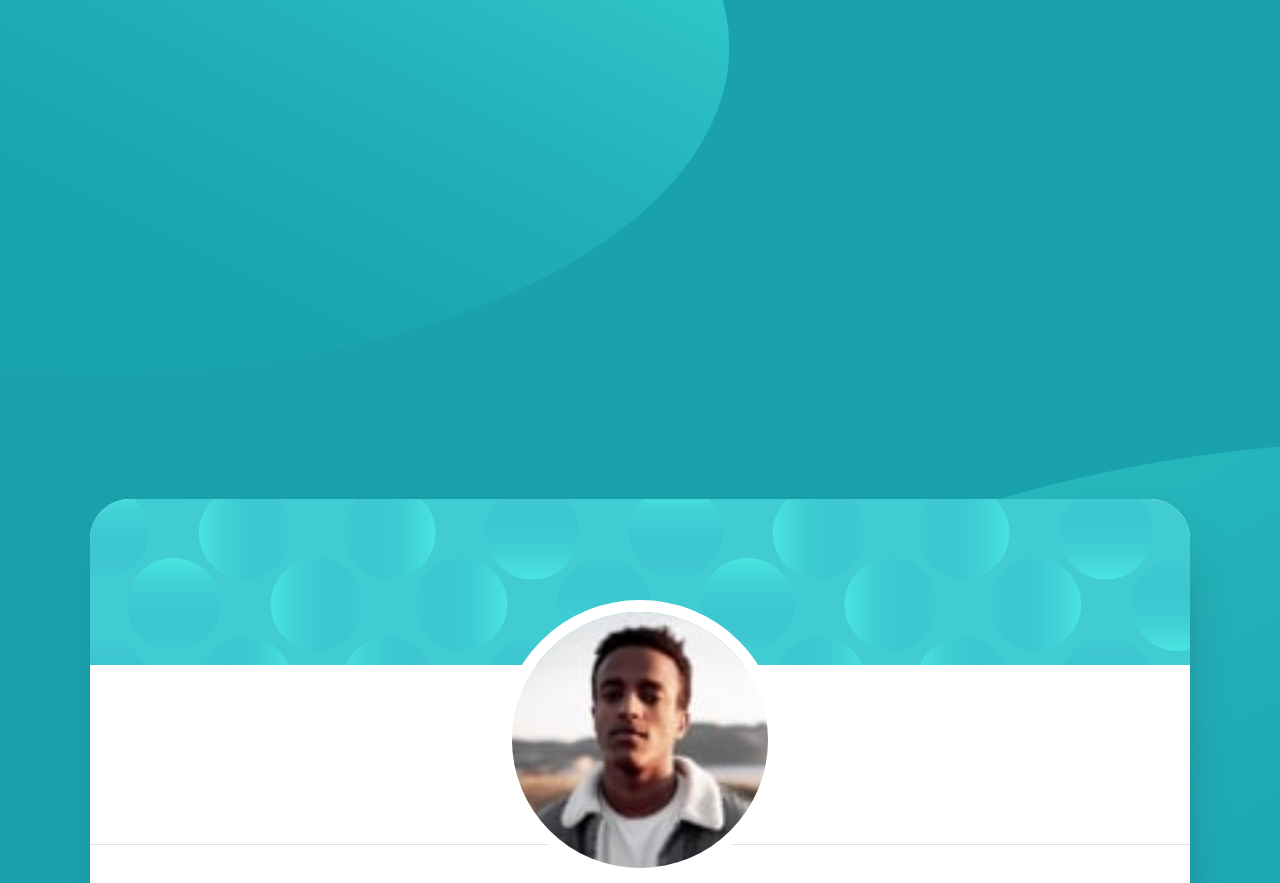
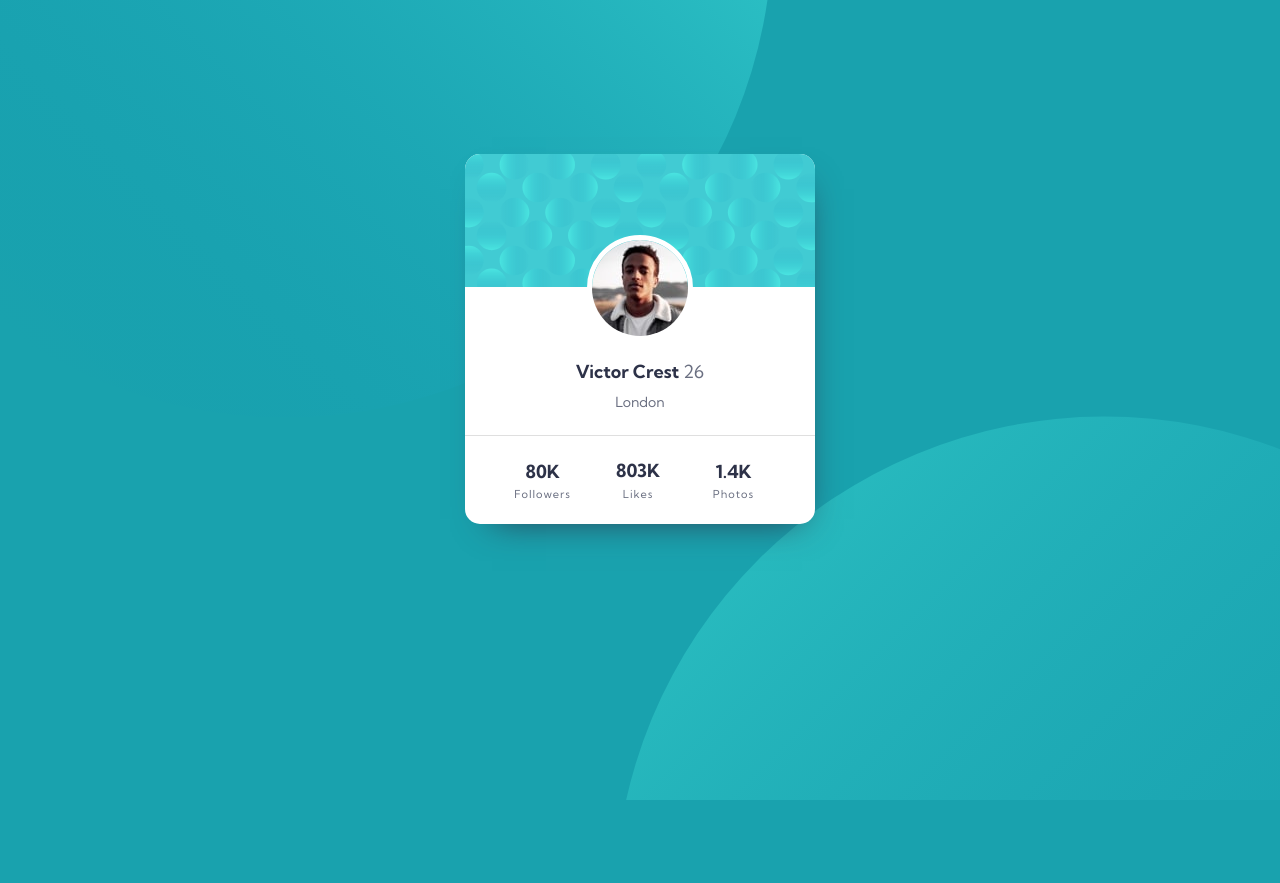
Before and after one commit to vanja-stojanovic-quantox/profile-card, a plain HTML site: page index.html in a window 1280 px wide. Shown: the top 883 px of the page. After the commit the page ends 800 px from the top, so only its background shows below. Drawn offline with Linux system fonts and the light colour scheme.

Commit message:
Finished task.

```diff
--- /dev/null
+++ b/css/style.scss
@@ -0,0 +1,167 @@
+$font-stack: 'Kumbh Sans', sans-serif;
+$font-18: 18px;
+$dark-cyan-color: hsl(185, 75%, 39%);
+$very-dark-desaturated-blue-color: hsl(229, 23%, 23%);
+$dark-grayish-blue-color: hsl(227, 10%, 46%);
+$dark-gray-color: hsl(0deg 0% 59% / 30%);
+$gray-color: hsl(227, 10%, 46%);
+$white-color: white;
+
+body {
+    font-family: $font-stack;
+    margin: 0;
+    background-color: $dark-cyan-color;
+    background-image: url("../images/bg-pattern-top.svg"), url("../images/bg-pattern-bottom.svg");
+    background-repeat: no-repeat, no-repeat;
+    background-position-x: -16vw, 48vw;
+    background-position-y: -70vh, 52vh;
+}
+
+.profile-card {
+    background-color: $white-color;
+    height: 370px;
+    width: 350px;
+    margin: 12% auto;
+    border-radius: 15px;
+    box-shadow: 7px 15px 35px -20px hsl(229deg 23% 23%);
+}
+
+.profile-card .card-top {
+    height: 36%;
+    width: 100%;
+    background-image: url("../images/bg-pattern-card.svg");
+    background-repeat: no-repeat;
+    background-size: cover;
+    border-radius: 15px 15px 0 0;
+}
+
+.profile-card .card-middle {
+    height: 40%;
+    width: 100%;
+    background-color: $white-color;
+}
+
+.card-middle .card-image {
+    margin: auto;
+    position: relative;
+    top: -35%;
+    display: block;
+    border-radius: 50%;
+    border: 5px solid $white-color;
+    background-color: $white-color;
+}
+
+.card-middle .name {
+    font-size: $font-18;
+    font-weight: 700;
+    color: $very-dark-desaturated-blue-color;
+    text-align: center;
+    top: -34%;
+    position: relative;
+}
+
+.card-middle .age {
+    color: $gray-color;
+    font-weight: 400;
+}
+
+.card-middle .city {
+    color: $gray-color;
+    font-weight: 400;
+    font-size: 14px;
+    text-align: center;
+    top: -40%;
+    position: relative;
+}
+
+.profile-card .card-bottom {
+    height: 24%;
+    width: 100%;
+    border-top: 1px solid $dark-gray-color;
+}
+
+.card-bottom .bottom {
+    height: 24%;
+    width: 83%;
+    margin: 0 auto;
+    padding: 0 22px;
+}
+
+.card-bottom .bottom .followers {
+    display: inline-block;
+    text-align: center;
+    width: 33%;
+    height: 24%;
+}
+
+.card-bottom .bottom .likes {
+    display: inline-block;
+    text-align: center;
+    width: 30%;
+    height: 24%;
+}
+
+.card-bottom .bottom .photos {
+    display: inline-block;
+    text-align: center;
+    width: 33%;
+    height: 24%;
+}
+
+.card-bottom .bottom .data-number {
+    font-size: $font-18;
+    font-weight: 700;
+    color: $very-dark-desaturated-blue-color;
+    margin-top: 25%;
+}
+
+.card-bottom .bottom .data {
+    font-size: 11px;
+    font-weight: 400;
+    color: $dark-grayish-blue-color;
+    margin-top: -14%;
+    letter-spacing: 1px;
+}
+
+@media only screen and (max-device-width: 375px) {
+    body {
+        background-position-x: -44vw, 44vw;
+        background-position-y: -41vh, 43vh;
+        background-size: 100% 69%, 175% 77%;
+    }
+
+    .profile-card {
+        height: 374px;
+        width: 326px;
+        margin: 39% auto 0 auto;
+        border-radius: 15px;
+        box-shadow: 5px 20px 60px -38px hsl(229deg 23% 23%);
+    }
+
+    .profile-card .card-top {
+        border-radius: 15px 15px 0 0;
+        height: 37%;
+    }
+
+    .profile-card .card-middle {
+        height: 39%;
+        width: 100%;
+        background-color: $white-color;
+    }
+
+    .card-middle .card-image {
+        width: 96px;
+        top: -36%;
+        border: 5px solid $white-color;
+    }
+
+    .card-middle .name {
+        font-size: $font-18;
+        top: -35%;
+    }
+
+    .card-middle .city {
+        font-size: 14px;
+        top: -41%;
+    }
+}
--- a/index.html
+++ b/index.html
@@ -4,6 +4,8 @@
         <link rel="stylesheet" href="css/style.css" />
         <link rel="icon" href="images/favicon-32x32.png" type="image/x-icon" />
         <link href="https://fonts.googleapis.com/css2?family=Kumbh+Sans:wght@400;700&display=swap" rel="stylesheet">
+        <meta name="viewport" content="width=device-width, initial-scale=1.0">
+        <meta charset="UTF-8">
     </head>
     <body>
         <div class="profile-card">
```
Also changed, not shown: css/style.css, 1 other file.
